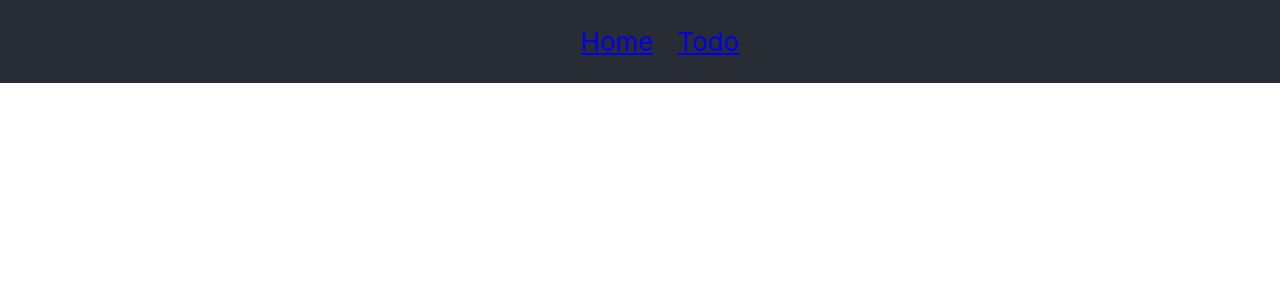
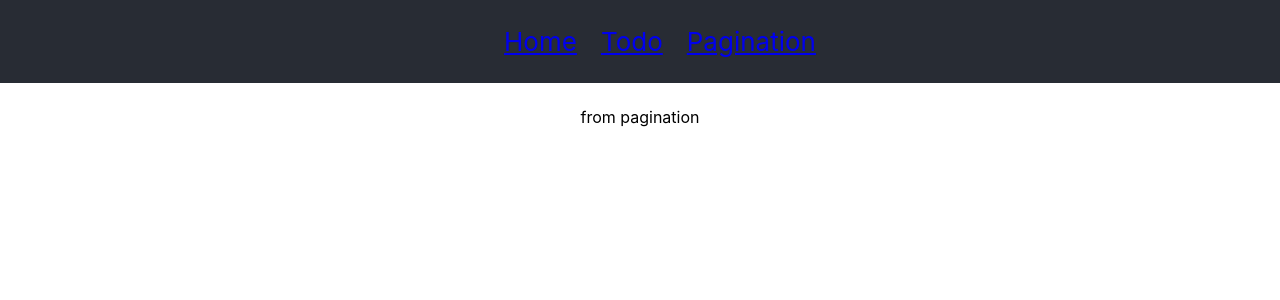
Before and after one commit to snsayed06/todo-list, a React (Create React App) app: page /pagination in a window 1280 px wide. Before the commit this address had no page. Shown: the top 300 px of the page. Built offline with nearby package versions, Linux system fonts and the light colour scheme.

Commit message:
add pagination base files

```diff
--- a/src/App.js
+++ b/src/App.js
@@ -3,6 +3,8 @@ import { Link } from "react-router-dom";
 import { Routes, Route } from "react-router-dom";
 import Todo from "../src/Pages/Todo";
 import Home from "../src/Pages/Home";
+import PaginationPage from "../src/Pages/Pagination";
+
 
 function App() {
   return (
@@ -16,12 +18,16 @@ function App() {
             <li>
               <Link to='/todo'>Todo</Link>
             </li>
+            <li>
+              <Link to='/pagination'>Pagination</Link>
+            </li>
           </ul>
         </nav>
       </header>
       <Routes>
         <Route path='/' element={<Home />} />
         <Route path='/todo' element={<Todo />} />
+        <Route path='/pagination' element={<PaginationPage />} />
       </Routes>
     </div>
   );
--- /dev/null
+++ b/src/Pages/Pagination.js
@@ -0,0 +1,7 @@
+import Pagination from "../components/pagination/Pagination";
+
+const PaginationPage = () => {
+  return <Pagination />;
+};
+
+export default PaginationPage;
--- a/src/Routes.js
+++ b/src/Routes.js
@@ -2,6 +2,7 @@ import React from "react";
 import { Route,  Switch} from "react-router-dom";
 import Todo from "../src/Pages/Todo";
 import Home from '../src/Pages/Home'
+import PaginationPage from '../src/Pages/Pagination'
 
 const Routes = () => {
   return (
@@ -9,6 +10,7 @@ const Routes = () => {
       <Switch>
         <Route exact path='/' component={Home} />
         <Route exact path='/todo' component={Todo} />
+        <Route exact path='/pagination' component={PaginationPage} />
       </Switch>
     </div>
   );
--- /dev/null
+++ b/src/components/pagination/Pagination.js
@@ -0,0 +1,5 @@
+const Pagination = () => {
+  return <div>from pagination</div>;
+};
+
+export default Pagination;
```
